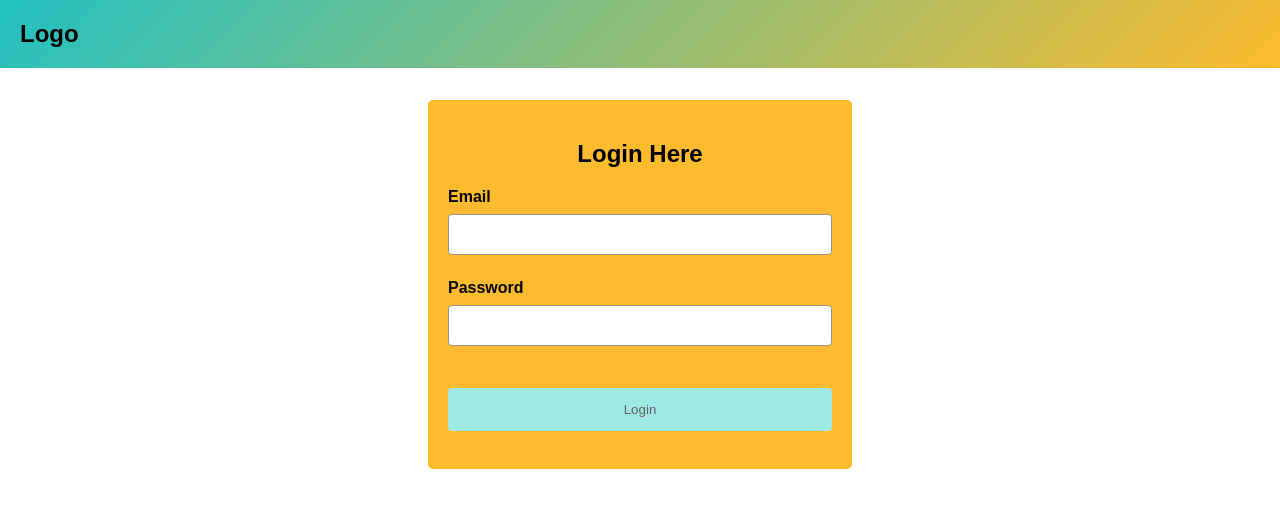
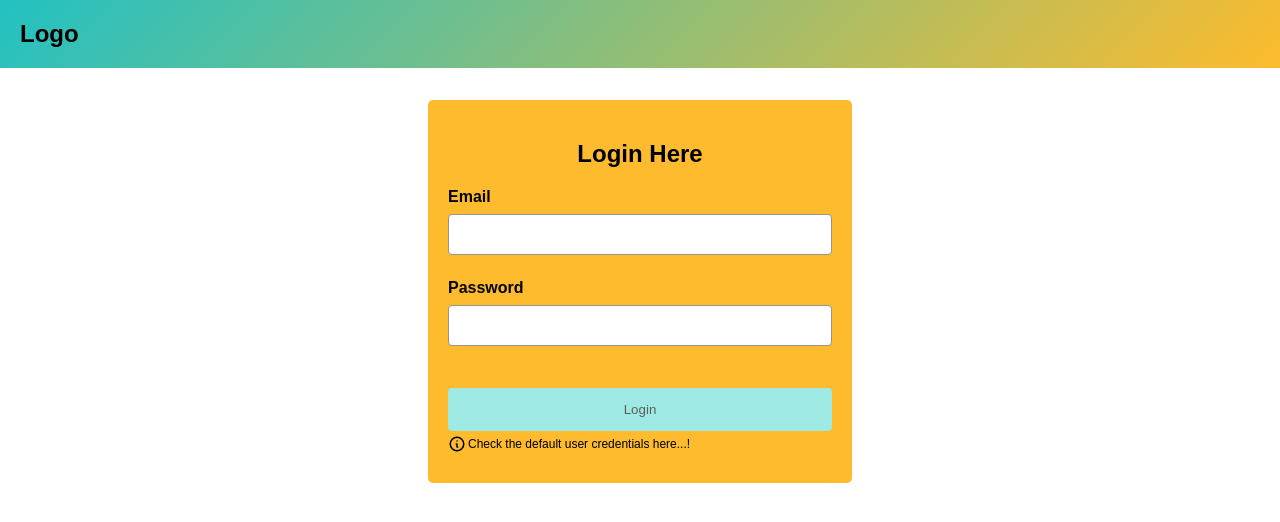
Before and after one commit to Sowmyam22/React_App, a React (Create React App) app: page / in a window 1280 px wide. Shown: the top 522 px of the page. Built offline with nearby package versions, Linux system fonts and the light colour scheme.

Commit message:
showing default user credentials on login form

```diff
--- a/src/App.js
+++ b/src/App.js
@@ -41,7 +41,6 @@ class App extends Component {
       this.setState({ isLoggedIn: true });
     }
   }
-
 
   loginHandler() {
     localStorage.setItem('isLoggedIn', true); // storing the logged in info in the local storage
--- /dev/null
+++ b/src/components/tooltip/Tooltip.css
@@ -0,0 +1,38 @@
+.tooltip {
+  position: relative;
+  display: inline-block;
+}
+
+.tooltiptext {
+  font-size: 10px;
+}
+
+.tooltip .tooltiptext {
+  visibility: hidden;
+  width: auto;
+  background-color: black;
+  color: #fff;
+  text-align: center;
+  border-radius: 6px;
+  padding: 5px;
+  position: absolute;
+  z-index: 1;
+  top: 80%;
+  left: 40%;
+  margin-left: -100px;
+}
+
+.tooltip .tooltiptext::after {
+  content: "";
+  position: absolute;
+  bottom: 100%;
+  left: 50%;
+  margin-left: -5px;
+  border-width: 5px;
+  border-style: solid;
+  border-color: transparent transparent black transparent;
+}
+
+.tooltip:hover .tooltiptext {
+  visibility: visible;
+}
--- /dev/null
+++ b/src/components/tooltip/Tooltip.js
@@ -0,0 +1,14 @@
+import { props } from "bluebird";
+import React from "react";
+import "./Tooltip.css";
+
+function Tooltip(props) {
+  return (
+    <div class="tooltip">
+      {props.children}
+      <span class="tooltiptext">{props.text}</span>
+    </div>
+  )
+}
+
+export default Tooltip;
--- a/src/pages/Login.js
+++ b/src/pages/Login.js
@@ -3,6 +3,8 @@ import { useHistory } from "react-router-dom";
 
 import Input from "../components/input/Input";
 import ErrorAlert from "../components/error/Alert";
+import InfoIcon from "../svg/Info";
+import Tooltip from "../components/tooltip/Tooltip";
 import { users } from "../staticData/usersData";
 import { current } from "immer";
 
@@ -22,6 +24,12 @@ function LoginPage(props) {
   let formIsValid = emailIsValid && passwordIsValid ? true : false;
 
   const history = useHistory();
+
+  const tooltipSection = {
+    display: "flex",
+    alignItems: "center",
+    fontSize: "12px"
+  }
 
   const emailChangeHandler = (event) => {
     setEnteredEmail(event.target.value);
@@ -99,6 +107,15 @@ function LoginPage(props) {
           />
 
           <button className="login-button" disabled={!formIsValid}> Login </button>
+
+          <div style={{ "marginTop": "-24px", }}>
+            <Tooltip text="Email: sowmya@gmail.com, Password: sowmya123">
+              <div style={tooltipSection}>
+                <InfoIcon />
+                <p style={{ "marginLeft": "2px" }}>Check the default user credentials here...!</p>
+              </div>
+            </Tooltip>
+          </div>
         </form>
       </div>
     </div>
--- /dev/null
+++ b/src/svg/Info.js
@@ -0,0 +1,20 @@
+import React from "react";
+
+export default function () {
+  return (
+    <svg
+      xmlns="http://www.w3.org/2000/svg"
+      style={{ "width": "18", "height": "18", "cursor": "pointer" }}
+      fill="none"
+      viewBox="0 0 24 24"
+      stroke="currentColor"
+    >
+      <path
+        strokeLinecap="round"
+        strokeLinejoin="round"
+        strokeWidth="2"
+        d="M13 16h-1v-4h-1m1-4h.01M21 12a9 9 0 11-18 0 9 9 0 0118 0z"
+      />
+    </svg>
+  )
+}
```
